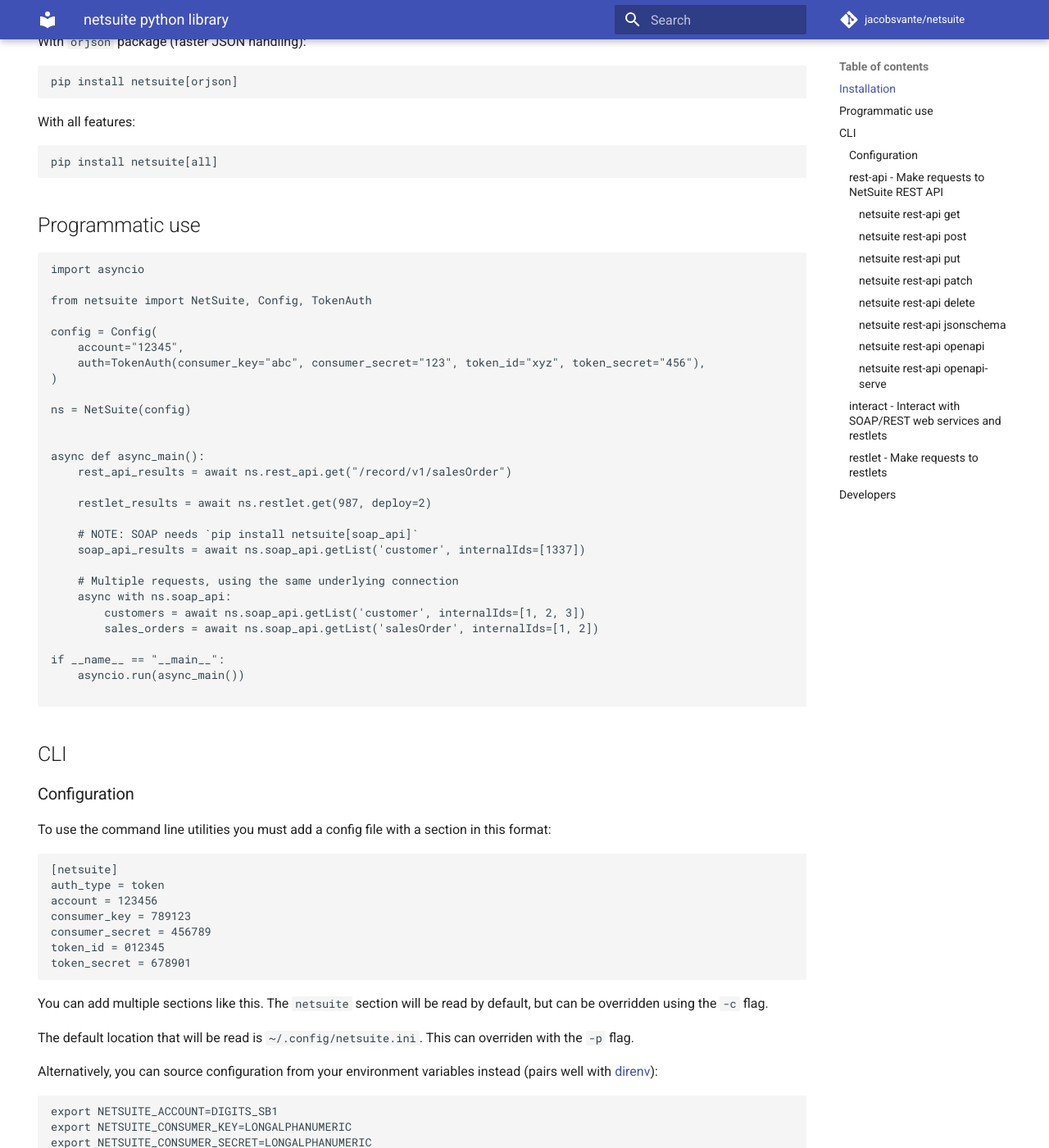
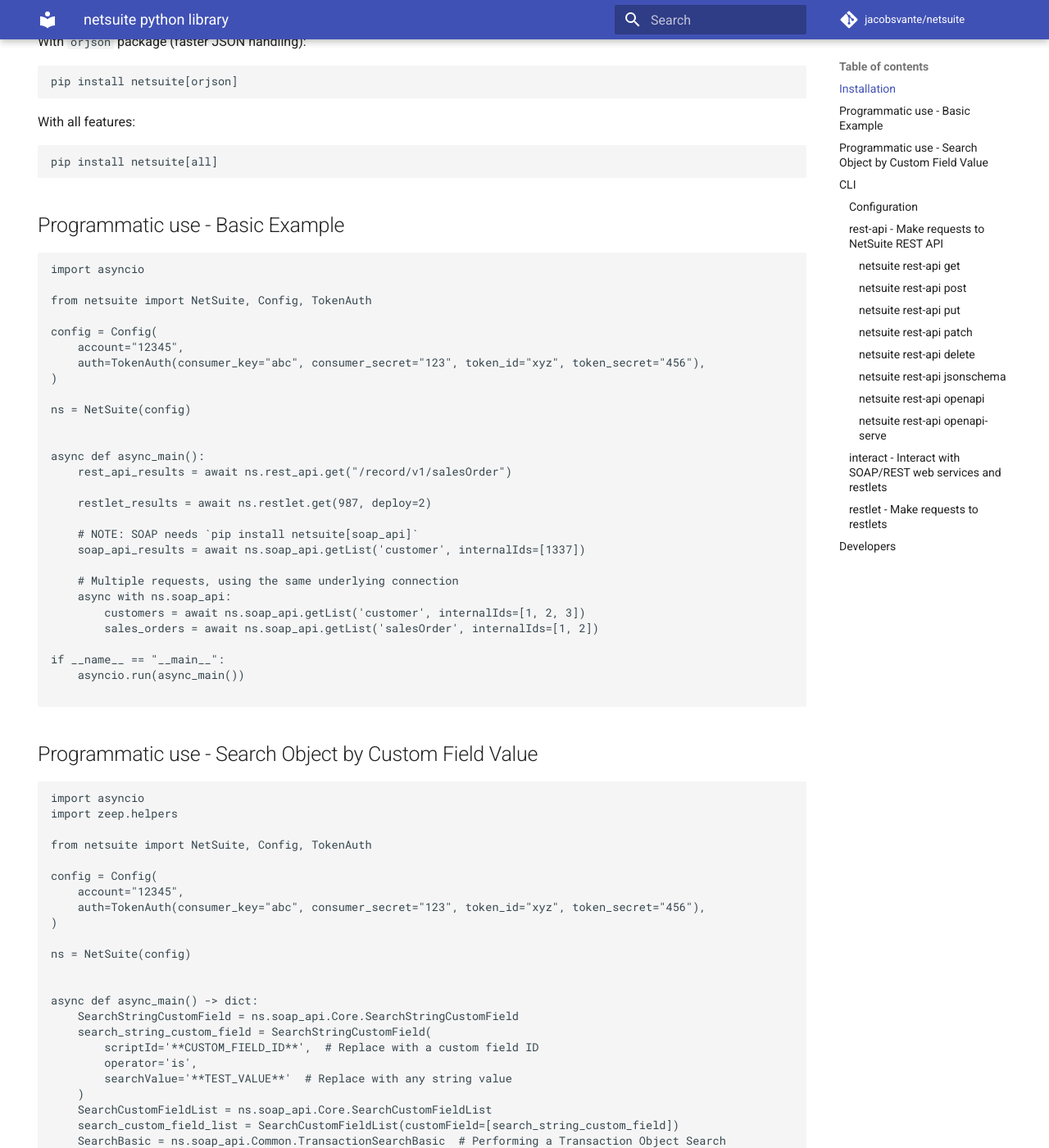
Before and after one commit to jacobsvante/netsuite, an MkDocs documentation site: the page built from docs/index.md, in a window 1280 px wide and 1400 px high, scrolled down 551 px. Shown: the whole window at 82% size. Built offline with MkDocs 1.6.1 and Material for MkDocs 9.7.7, drawn with Linux system fonts in a browser that asks for light colours; comment, search, counter and statistics services are not loaded; some of the changed text lies outside the part shown.

Commit message:
add sample code for searching with SOAP API (#63)

````diff
--- a/docs/index.md
+++ b/docs/index.md
@@ -30,7 +30,7 @@
     pip install netsuite[all]
 
 
-## Programmatic use
+## Programmatic use - Basic Example
 
 ```python
 import asyncio
@@ -61,6 +61,42 @@
 if __name__ == "__main__":
     asyncio.run(async_main())
 
+```
+
+## Programmatic use - Search Object by Custom Field Value
+
+```python
+import asyncio
+import zeep.helpers
+
+from netsuite import NetSuite, Config, TokenAuth
+
+config = Config(
+    account="12345",
+    auth=TokenAuth(consumer_key="abc", consumer_secret="123", token_id="xyz", token_secret="456"),
+)
+
+ns = NetSuite(config)
+
+
+async def async_main() -> dict:
+    SearchStringCustomField = ns.soap_api.Core.SearchStringCustomField
+    search_string_custom_field = SearchStringCustomField(
+        scriptId='**CUSTOM_FIELD_ID**',  # Replace with a custom field ID
+        operator='is',
+        searchValue='**TEST_VALUE**'  # Replace with any string value
+    )
+    SearchCustomFieldList = ns.soap_api.Core.SearchCustomFieldList
+    search_custom_field_list = SearchCustomFieldList(customField=[search_string_custom_field])
+    SearchBasic = ns.soap_api.Common.TransactionSearchBasic  # Performing a Transaction Object Search
+    Search = ns.soap_api.Sales.TransactionSearch  # Performing a Transaction Object Search
+    search_basic = SearchBasic(customFieldList=search_custom_field_list)
+    record = Search(basic=search_basic)
+    response = await ns.soap_api.search(record=record)
+    return zeep.helpers.serialize_object(response)  # Return the data as a dict
+
+if __name__ == "__main__":
+    asyncio.run(async_main())
 ```
 
 ## CLI
````
